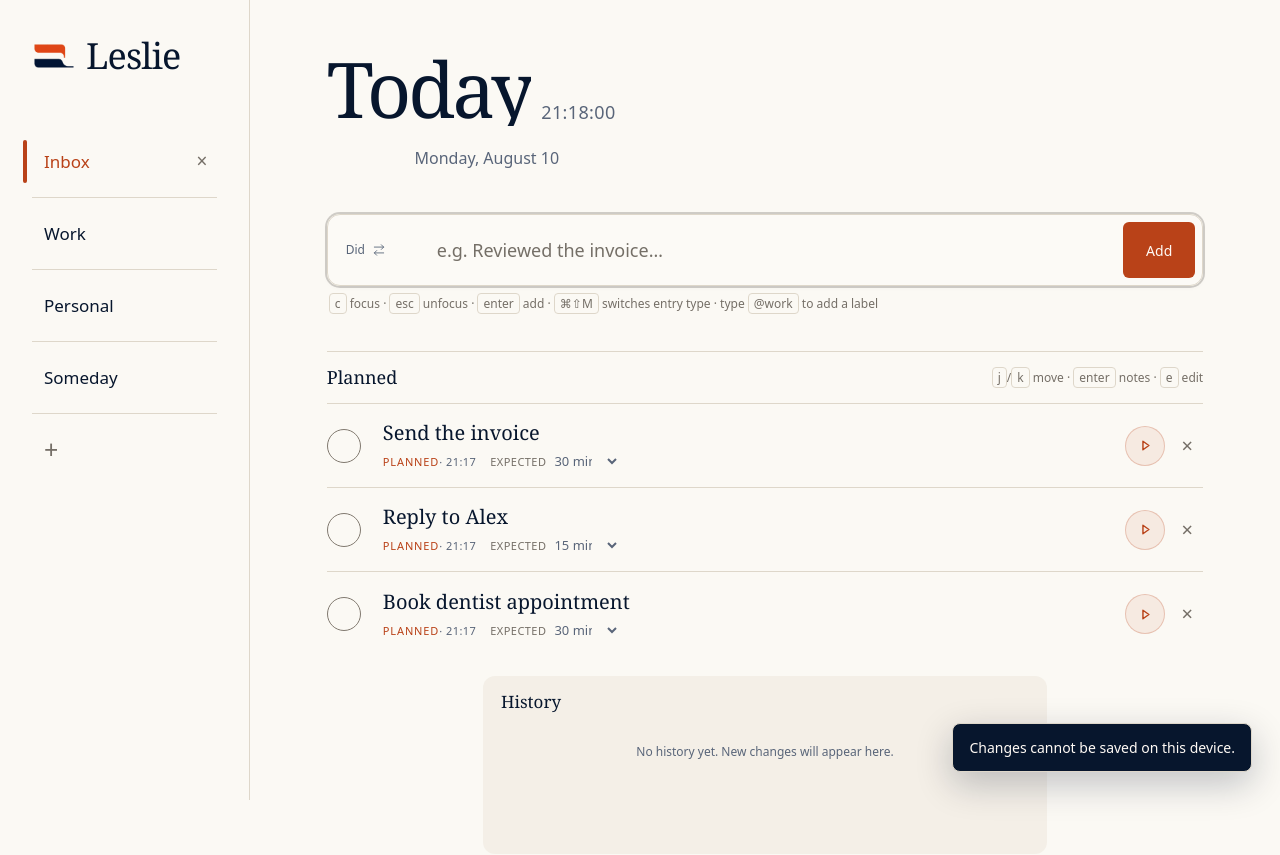
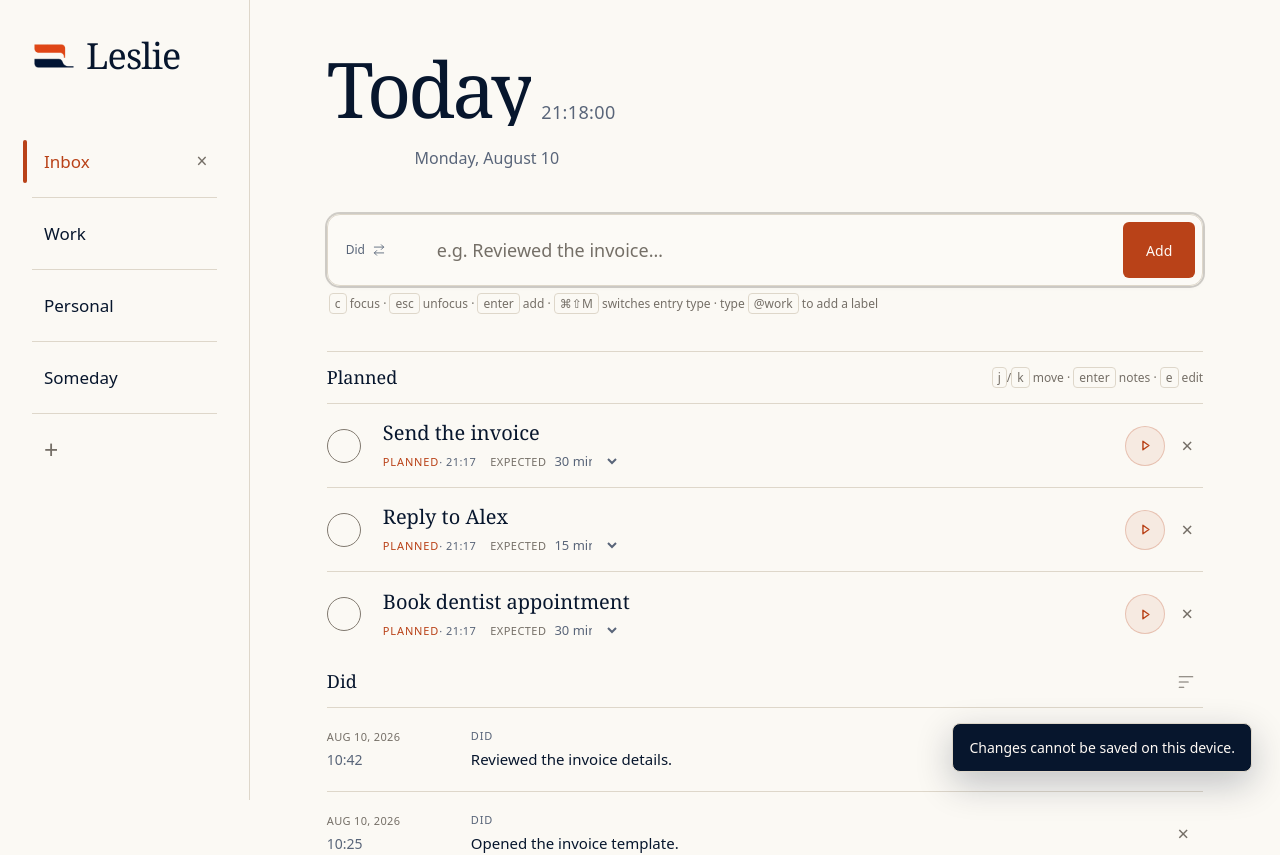
Before and after one commit to thoriqakbar0/leslie, a React (Vite) app: page / in a window 1280 px wide. Shown: the top 855 px of the page. Built offline with nearby package versions, Linux system fonts and the light colour scheme; what chrono-node would draw is missing.

Commit message:
Move activity history into notes

```diff
--- a/src/App.tsx
+++ b/src/App.tsx
@@ -182,24 +182,26 @@ function App() {
             key: `task:${task.id}`,
             title: task.title,
             notes: task.notes,
+            history: document.history.filter((entry) => entry.itemId === task.id),
             target: activeNotesTarget,
           }
         : null;
     }
     const entry = document.workLog.find((candidate) => candidate.id === activeNotesTarget.id);
     return entry
-      ? { key: `log:${entry.id}`, title: entry.note, notes: entry.notes, target: activeNotesTarget }
+      ? {
+          key: `log:${entry.id}`,
+          title: entry.note,
+          notes: entry.notes,
+          history: document.history.filter((historyEntry) => historyEntry.itemId === entry.id),
+          target: activeNotesTarget,
+        }
       : null;
   }, [activeNotesTarget, document]);
   const visibleWorkLog = useMemo(() => {
     if (!document) return [];
     const [start, end] = timeScaleRange(timeScale, new Date(anchorTimestamp));
     return document.workLog.filter((entry) => entry.createdAt >= start && entry.createdAt < end);
-  }, [anchorTimestamp, document, timeScale]);
-  const visibleHistory = useMemo(() => {
-    if (!document) return [];
-    const [start, end] = timeScaleRange(timeScale, new Date(anchorTimestamp));
-    return document.history.filter((entry) => entry.occurredAt >= start && entry.occurredAt < end);
   }, [anchorTimestamp, document, timeScale]);
 
   if (document === null) {
@@ -331,7 +333,7 @@ function App() {
         tasks: current.tasks.filter((candidate) => candidate.id !== id),
         workLog: [
           {
-            id: createId("log"),
+            id: task.id,
             note: `Completed ${task.title}.`,
             notes: task.notes,
             createdAt,
@@ -656,7 +658,6 @@ function App() {
                 "This list"
               }
               isPlaying={isPlaying}
-              history={visibleHistory}
               onComplete={completeTask}
               onEstimateChange={changeEstimate}
               onOpenTaskNotes={(id) => openNotes({ kind: "task", id })}
@@ -678,6 +679,7 @@ function App() {
       {activeNotesEntry ? (
         <NotesSidebar
           entryTitle={activeNotesEntry.title}
+          history={activeNotesEntry.history}
           key={activeNotesEntry.key}
           notes={activeNotesEntry.notes}
           onClose={closeNotes}
--- a/src/components/ActivityFeed.tsx
+++ b/src/components/ActivityFeed.tsx
@@ -8,18 +8,11 @@ import {
 import { parseEntryLabels } from "../entry-labels";
 import { isTextEntryTarget } from "../keyboard-shortcuts";
 import { ESTIMATE_OPTIONS, formatCompactTime, formatDuration, parseEstimate } from "../model";
-import type {
-  ActivityHistoryEntry,
-  EstimateMinutes,
-  PlannedItem,
-  TimeScale,
-  WorkLogEntry,
-} from "../model";
+import type { EstimateMinutes, PlannedItem, TimeScale, WorkLogEntry } from "../model";
 import { taskNavigationIndex } from "../task-navigation";
 
 interface ActivityFeedProps {
   readonly activeListName: string;
-  readonly history: readonly ActivityHistoryEntry[];
   readonly isPlaying: boolean;
   readonly playingTaskId: string | null;
   readonly tasks: readonly PlannedItem[];
@@ -86,23 +79,9 @@ function EntryLabels({ labels }: { readonly labels: readonly string[] }) {
   );
 }
 
-function historyDescription(entry: ActivityHistoryEntry): string {
-  switch (entry.type) {
-    case "planned-created":
-      return `Planned “${entry.title}”`;
-    case "did-created":
-      return `Recorded “${entry.title}”`;
-    case "planned-completed":
-      return `Completed “${entry.title}”`;
-    case "title-changed":
-      return `Renamed ${entry.itemKind} from “${entry.previousTitle}” to “${entry.title}”`;
-  }
-}
-
 /** Render planned items and completed-work entries as one chronological work surface. */
 export function ActivityFeed({
   activeListName,
-  history,
   isPlaying,
   playingTaskId,
   tasks,
@@ -129,10 +108,6 @@ export function ActivityFeed({
           : left.createdAt - right.createdAt,
       ),
     [workLog, workLogSort],
-  );
-  const sortedHistory = useMemo(
-    () => [...history].sort((left, right) => right.occurredAt - left.occurredAt),
-    [history],
   );
 
   function startEditing(kind: EditableEntry["kind"], id: string, title: string) {
@@ -228,7 +203,7 @@ export function ActivityFeed({
     return () => globalThis.document.removeEventListener("keydown", navigateActivity);
   }, []);
 
-  if (tasks.length === 0 && workLog.length === 0 && history.length === 0) {
+  if (tasks.length === 0 && workLog.length === 0) {
     return (
       <section className="activity-feed activity-feed-empty" aria-label="Activity">
         <div className="empty-state">
@@ -383,35 +358,6 @@ export function ActivityFeed({
         )}
       </section>
 
-      <section aria-labelledby="history-section-title" className="history-panel">
-        <header className="history-panel-header">
-          <h2 id="history-section-title">History</h2>
-          {sortedHistory.length > 0 ? (
-            <span>
-              {sortedHistory.length} {sortedHistory.length === 1 ? "change" : "changes"}
-            </span>
-          ) : null}
-        </header>
-        {sortedHistory.length > 0 ? (
-          <ol className="history-timeline">
-            {sortedHistory.map((entry) => (
-              <li key={entry.id}>
-                <span aria-hidden="true" className="history-marker" />
-                <div>
-                  <p>{historyDescription(entry)}</p>
-                  <time dateTime={new Date(entry.occurredAt).toISOString()}>
-                    {workLogDateFormatter.format(entry.occurredAt)} ·{" "}
-                    {formatCompactTime(entry.occurredAt)}
-                  </time>
-                </div>
-              </li>
-            ))}
-          </ol>
-        ) : (
-          <p className="history-empty">No history yet. New changes will appear here.</p>
-        )}
-      </section>
-
       <span className="visually-hidden" id="playback-action-hint">
         Press to switch between playing and paused.
       </span>
--- a/src/components/NotesSidebar.tsx
+++ b/src/components/NotesSidebar.tsx
@@ -1,10 +1,32 @@
 import { MarkdownNotesEditor } from "./MarkdownNotesEditor";
+import { formatCompactTime } from "../model";
+import type { ActivityHistoryEntry } from "../model";
 
 interface NotesSidebarProps {
   readonly entryTitle: string;
+  readonly history: readonly ActivityHistoryEntry[];
   readonly notes: string;
   readonly onClose: () => void;
   readonly onNotesChange: (notes: string) => void;
+}
+
+const historyDateFormatter = new Intl.DateTimeFormat(undefined, {
+  day: "numeric",
+  month: "short",
+  year: "numeric",
+});
+
+function historyDescription(entry: ActivityHistoryEntry): string {
+  switch (entry.type) {
+    case "planned-created":
+      return `Planned “${entry.title}”`;
+    case "did-created":
+      return `Recorded “${entry.title}”`;
+    case "planned-completed":
+      return `Completed “${entry.title}”`;
+    case "title-changed":
+      return `Renamed ${entry.itemKind} from “${entry.previousTitle}” to “${entry.title}”`;
+  }
 }
 
 function CloseIcon() {
@@ -16,7 +38,14 @@ function CloseIcon() {
 }
 
 /** Render task notes as a markdown-backed rich-text editor. */
-export function NotesSidebar({ entryTitle, notes, onClose, onNotesChange }: NotesSidebarProps) {
+export function NotesSidebar({
+  entryTitle,
+  history,
+  notes,
+  onClose,
+  onNotesChange,
+}: NotesSidebarProps) {
+  const sortedHistory = [...history].sort((left, right) => right.occurredAt - left.occurredAt);
   return (
     <aside aria-label={`Notes for ${entryTitle}`} className="notes-sidebar">
       <header className="notes-sidebar-header">
@@ -35,6 +64,34 @@ export function NotesSidebar({ entryTitle, notes, onClose, onNotesChange }: Note
           onEscape={onClose}
           onMarkdownChange={onNotesChange}
         />
+        <section aria-labelledby="notes-history-title" className="notes-history">
+          <header className="notes-history-header">
+            <h3 id="notes-history-title">History</h3>
+            {sortedHistory.length > 0 ? (
+              <span>
+                {sortedHistory.length} {sortedHistory.length === 1 ? "change" : "changes"}
+              </span>
+            ) : null}
+          </header>
+          {sortedHistory.length > 0 ? (
+            <ol className="notes-history-timeline">
+              {sortedHistory.map((entry) => (
+                <li key={entry.id}>
+                  <span aria-hidden="true" className="notes-history-marker" />
+                  <div>
+                    <p>{historyDescription(entry)}</p>
+                    <time dateTime={new Date(entry.occurredAt).toISOString()}>
+                      {historyDateFormatter.format(entry.occurredAt)} ·{" "}
+                      {formatCompactTime(entry.occurredAt)}
+                    </time>
+                  </div>
+                </li>
+              ))}
+            </ol>
+          ) : (
+            <p className="notes-history-empty">No changes recorded for this item yet.</p>
+          )}
+        </section>
       </div>
     </aside>
   );
--- a/src/index.css
+++ b/src/index.css
@@ -1036,20 +1036,15 @@ kbd {
   border-top: 1px solid var(--line);
 }
 
-.history-panel + .activity-group {
+.notes-history {
+  width: min(100%, 780px);
+  flex: none;
+  max-height: 190px;
+  padding-top: 18px;
   border-top: 1px solid var(--line);
 }
 
-.history-panel {
-  width: min(100%, 564px);
-  min-height: 178px;
-  margin: 20px auto 28px;
-  padding: 16px 18px;
-  border-radius: 12px;
-  background: color-mix(in srgb, var(--selected) 62%, transparent);
-}
-
-.history-panel-header {
+.notes-history-header {
   display: flex;
   align-items: baseline;
   justify-content: space-between;
@@ -1057,25 +1052,25 @@ kbd {
   margin-bottom: 12px;
 }
 
-.history-panel-header h2 {
+.notes-history-header h3 {
   margin: 0;
   font: 500 17px/1.2 var(--serif);
 }
 
-.history-panel-header span {
+.notes-history-header span {
   color: var(--faint);
   font-size: 11px;
 }
 
-.history-timeline {
-  max-height: 116px;
+.notes-history-timeline {
+  max-height: 128px;
   margin: 0;
   padding: 0;
   overflow-y: auto;
   list-style: none;
 }
 
-.history-timeline li {
+.notes-history-timeline li {
   position: relative;
   display: grid;
   grid-template-columns: 10px minmax(0, 1fr);
@@ -1083,7 +1078,7 @@ kbd {
   padding-bottom: 12px;
 }
 
-.history-timeline li:not(:last-child)::after {
+.notes-history-timeline li:not(:last-child)::after {
   position: absolute;
   top: 10px;
   bottom: 0;
@@ -1093,7 +1088,7 @@ kbd {
   content: "";
 }
 
-.history-marker {
+.notes-history-marker {
   z-index: 1;
   width: 9px;
   height: 9px;
@@ -1102,15 +1097,15 @@ kbd {
   background: var(--accent);
 }
 
-.history-timeline p,
-.history-empty {
+.notes-history-timeline p,
+.notes-history-empty {
   margin: 0;
   color: var(--muted);
   font-size: 12px;
   line-height: 1.4;
 }
 
-.history-timeline time {
+.notes-history-timeline time {
   display: block;
   margin-top: 2px;
   color: var(--faint);
@@ -1118,9 +1113,8 @@ kbd {
   font-variant-numeric: tabular-nums;
 }
 
-.history-empty {
-  padding-top: 20px;
-  text-align: center;
+.notes-history-empty {
+  padding-top: 8px;
 }
 
 .activity-group-header {
```
Also changed, not shown: 2 other files (tests, documents, lock files or other folders).
